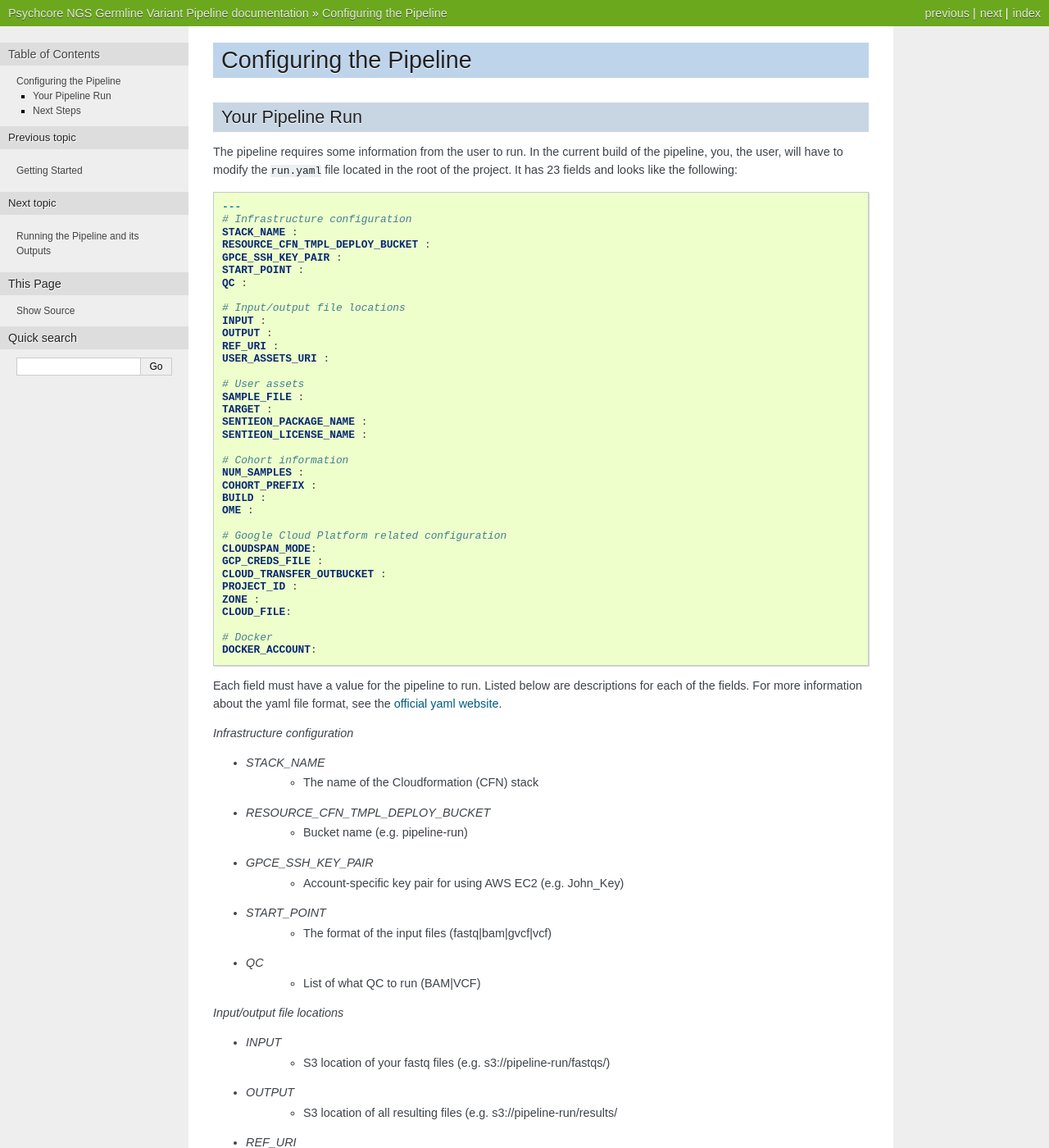
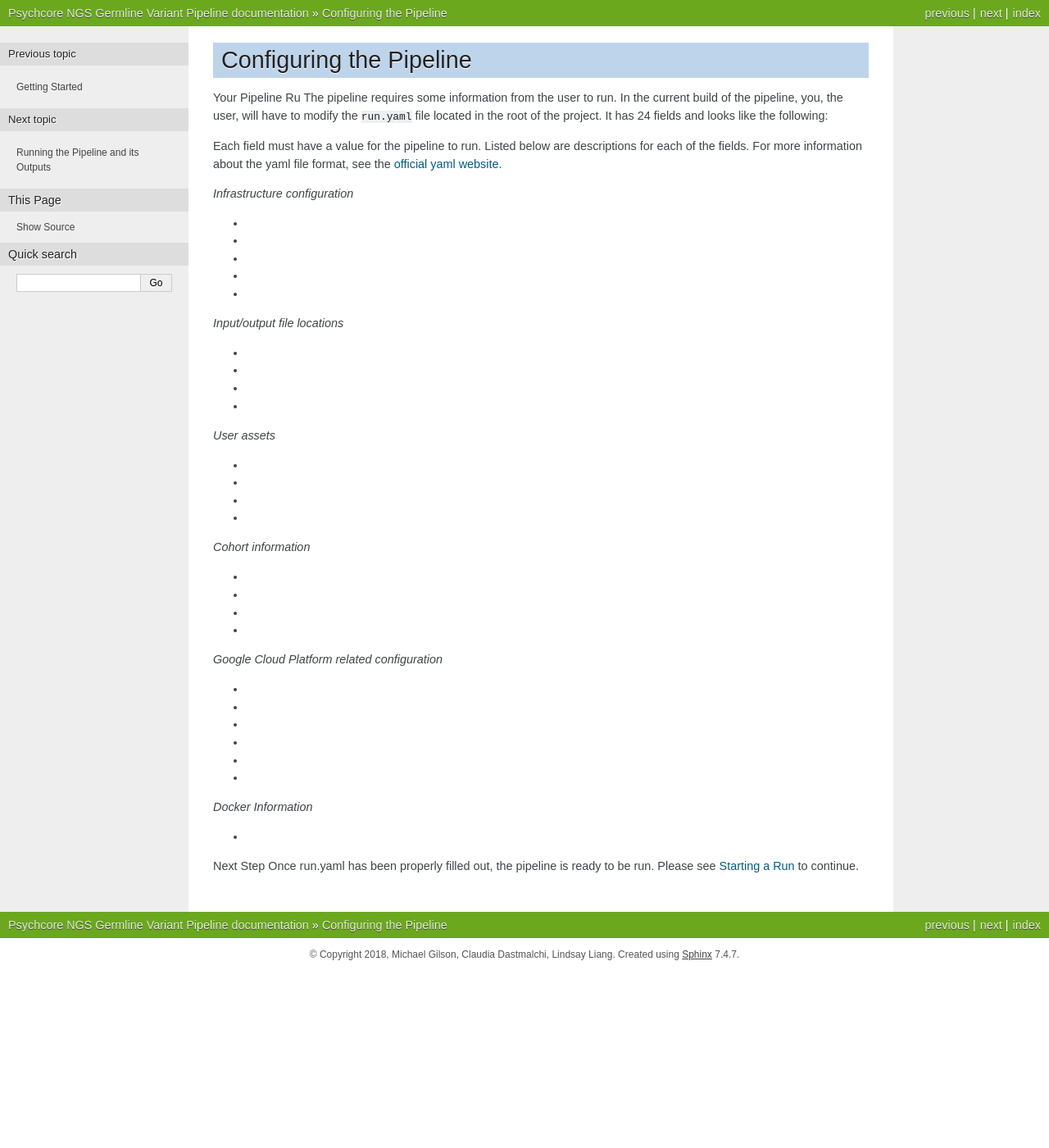
Before and after one commit to claudiadast/psychcore-test, a Sphinx documentation site: the page built from docs/conf.rst, in a window 1280 px wide and 1400 px high. Shown: the whole window at 82% size. Built offline with Sphinx 7.4.7, drawn with Linux system fonts in a browser that asks for light colours; some of the changed text lies outside the part shown.

Commit message:
Modified website pages

```diff
--- a/docs/conf.rst
+++ b/docs/conf.rst
@@ -6,17 +6,13 @@
 
 .. _runyaml:
 
-Your Pipeline Run
------------------
-The pipeline requires some information from the user to run.
+Your Pipeline Ru The pipeline requires some information from the user to run.
 In the current build of the pipeline, you, the user, will have to modify the
-``run.yaml`` file located in the root of the project.  It has 23 fields and looks
+``run.yaml`` file located in the root of the project.  It has 24 fields and looks
 like the following:
 
-.. code-block:: yaml
-
-	---
-	# Infrastructure configuration
+.. co lock:: yaml
+ 	# Infrastructure configuration
 	STACK_NAME :
 	RESOURCE_CFN_TMPL_DEPLOY_BUCKET :
 	GPCE_SSH_KEY_PAIR :
@@ -59,74 +55,48 @@
 
 *Infrastructure configuration*
 
-* *STACK_NAME*
-	- The name of the Cloudformation (CFN) stack
-* *RESOURCE_CFN_TMPL_DEPLOY_BUCKET*
-	- Bucket name (e.g. pipeline-run)
-* *GPCE_SSH_KEY_PAIR*
-	- Account-specific key pair for using AWS EC2 (e.g. John_Key)
-* *START_POINT*
-	- The format of the input files (fastq|bam|gvcf|vcf)
-* *QC*
-	- List of what QC to run (BAM|VCF)
+* .. _STACK_NAME: The name of the Cloudformation (CFN) stack
+* .. _RESOURCE_CFN_TMPL_DEPLOY_BUCKET: Bucket name (e.g. pipeli un)
+* .. _GPCE_SSH_KEY_PAIR: Accou pecific key pair for using AWS EC2 (e.g. John_Key)
+* .. _START_POINT: The format of the input files (fastq|bam|gvcf|vcf)
+* .. _QC: List of what QC to run (BAM|VCF)
 
 *Input/output file locations*
 
-* *INPUT*
-	- S3 location of your fastq files (e.g. s3://pipeline-run/fastqs/)
-* *OUTPUT*
-	- S3 location of all resulting files (e.g. s3://pipeline-run/results/
-* *REF_URI*
-	- S3 location of reference genome files (e.g. s3://GRCh38-references/)
-* *USER_ASSETS_URI*
-	- S3 location for users' assets upload
+* .. _INPUT: S3 location of your fastq files (e.g. s3://pipeli un/fastqs/)
+* .. _OUTPUT: S3 location of all resulting files (e.g. s3://pipeli un/results/
+* .. _REF_URI: S3 location of reference genome files (e.g. s3://GRCh eferences/)
+* .. _USER_ASSETS_URI: S3 location for users' assets upload
 
 
 *User assets*
 
-* *SAMPLE_FILE*
-	- Name of the file which has the list of sample names (prefix to .fastq.gz)
-* *TARGET*
-	- Interval BED file if ome is "wes" (e.g. Exome-NGv3.bed)
-* *SENTIEON_PACKAGE_NAME*
-	- The Sentieon software file (e.g. sentieon-genomics-201711.01.tar.gz)
-* *SENTIEON_LICENSE_NAME*
-	- Name of the Sentieon license file (e.g mylicense.lic)
+* .. _SAMPLE_FILE: Name of the file which has the list of sample names (prefix to .fastq.gz)
+* .. _TARGET: Interval BED file if ome is "wes" (e.g. Exo Gv3.bed)
+* .. _SENTIEON_PACKAGE_NAME: The Sentieon software file (e.g. sentie enomi 01711.01.tar.gz)
+* .. _SENTIEON_LICENSE_NAME: Name of the Sentieon license file (e.g mylicense.lic)
 
 *Cohort information*
 
-* *NUM_SAMPLES*
-	- Number of samples to run, e.g. the length of SAMPLE_FILE
-* *COHORT_PREFIX*
-	- Prefix for your resulting VCF (e.g. cohort1)
-* *BUILD*
-	- Build of the reference genome (GRCh38 | GRCh37)
-* *OME*
-	- Choice between whole exome or whole genome (wgs | wes)
+* .. _NUM_SAMPLES: Number of samples to run, e.g. the length of SAMPLE_FILE
+* .. _COHORT_PREFIX: Prefix for your resulting VCF (e.g. cohort1)
+* .. _BUILD: Build of the reference genome (GRCh38 | GRCh37)
+* .. _OME: Choice between whole exome or whole genome (wgs | wes)
 
 *Google Cloud Platform related configuration*
 
-* *CLOUDSPAN_MODE*
-	- Which hail method to run (validation|qc)
-* *GCP_CREDS_FILE*
-	- Absolute path to your Google Cloud service account json (e.g. /Users/Keys/service_creds.json)
-* *CLOUD_TRANSFER_OUTBUCKET*
-	- The Google Cloud bucket to which VCF will be transferred (e.g. gs://pipeline-run)
-* *PROJECT_ID*
-	- ID for your Google Cloud Project (e.g. GCP assigns names like "summer-water-178325")
-* *ZONE*
-	- The zone in which you want your data to be stored on Google Cloud (e.g. us-east4-b)
-* *CLOUD_FILE*
-	- The name of the file in USER_ASSETS which has the gcp-related template file
+* .. _CLOUDSPAN_MODE: Which hail method to run (validation|qc)
+* .. _GCP_CREDS_FILE: Absolute path to your Google Cloud service account json (e.g. /Users/Keys/service_creds.json)
+* .. _CLOUD_TRANSFER_OUTBUCKET: The Google Cloud bucket to which VCF will be transferred (e.g. gs://pipeli un)
+* .. _PROJECT_ID: ID for your Google Cloud Project (e.g. GCP assigns names like "summ at 78325")
+* .. _ZONE: The zone in which you want your data to be stored on Google Cloud (e.g.  as )
+* .. _CLOUD_FILE: The name of the file in USER_ASSETS which has the g elated template file
 
 *Docker Information*
 
-* *DOCKER_ACCOUNT*
-	- The name of your docker account (if not using the default: ucsfpsychcore)
+* .. _DOCKER_ACCOUNT: The name of your docker account (if not using the default: ucsfpsychcore)
 
-Next Steps
-----------
-
+Next Step
 Once run.yaml has been properly filled out, the pipeline is ready to be run. Please see :ref:`run` to continue.
 
 .. _official yaml website: http://yaml.org
```
Also changed, not shown: other parts of docs/conf.rst (+1 -1 lines), docs/contact.rst (+9 -6 lines), docs/getting-started.rst (+7 -12 lines), docs/overview.rst (+14 -15 lines).
